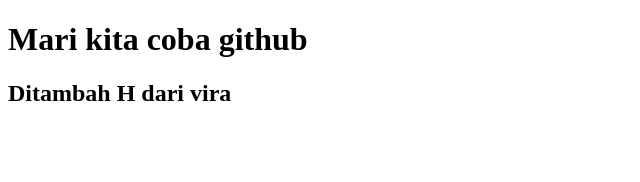
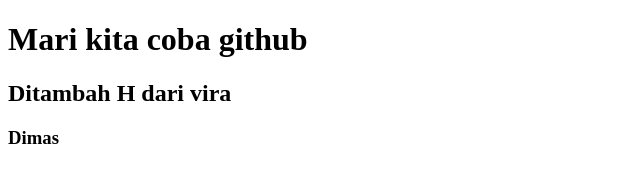
Before and after one commit to dimas519/TubesManpro-Weathery, a plain HTML site: page coba.html in a window 1280 px wide. Shown: the full height of the page, 0-640 px from the left. Drawn offline with Linux system fonts and the light colour scheme.

Commit message:
Update coba.html

```diff
--- a/coba.html
+++ b/coba.html
@@ -7,5 +7,6 @@
 <body>
 	<h1>Mari kita coba github</h1>
 	<h2>Ditambah H dari vira</h2>
+	<h3>Dimas</h3>
 </body>
 </html>
```
